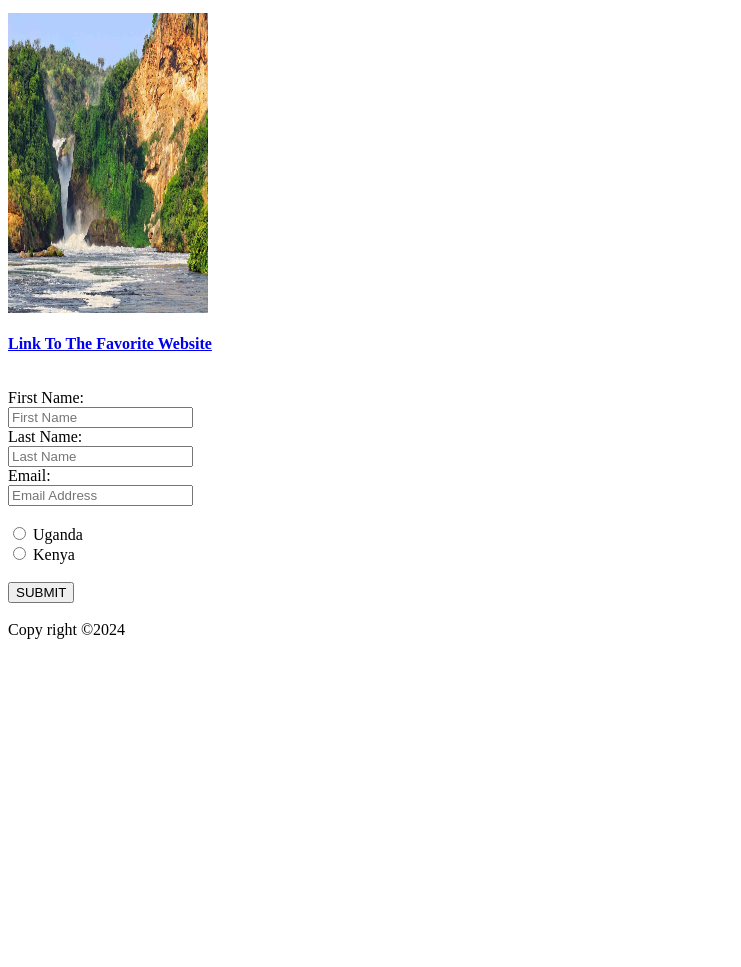
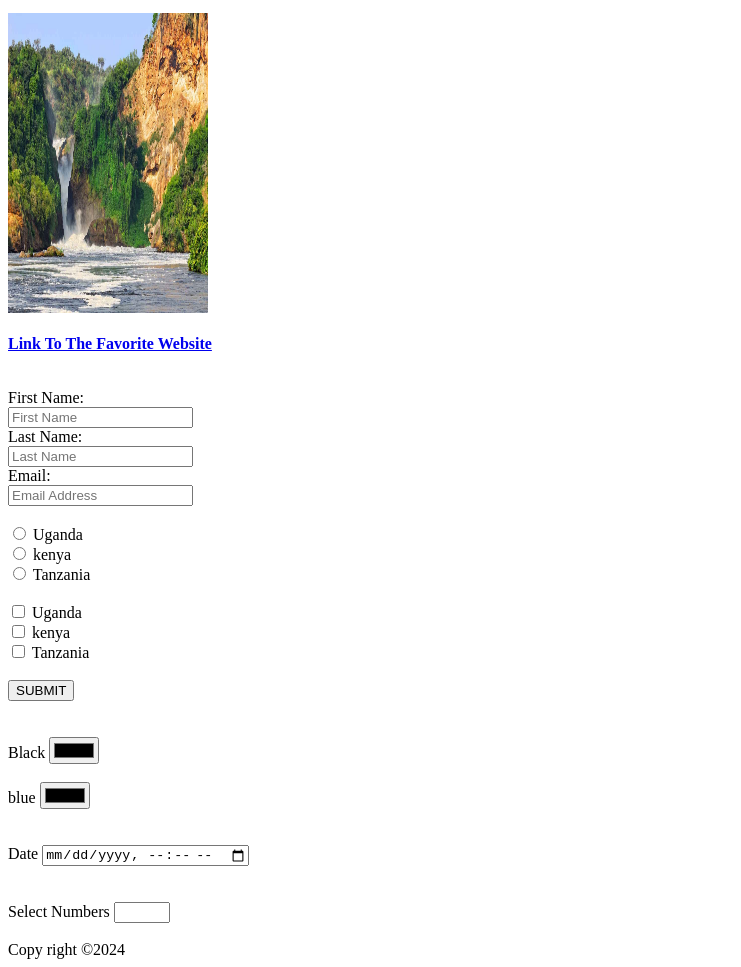
Before and after one commit to erias58/Internet-tech.-2, a plain HTML site: page index.html in a window 1280 px wide. Shown: the part 119-1086 px from the top of the page, without its empty margins (0-741 px from the left). Before the commit the page ends 800 px from the top, so only its background shows below. Drawn offline with Linux system fonts and the light colour scheme.

Commit message:
9/21/2024 saturday lecture

```diff
--- a/index.html
+++ b/index.html
@@ -4,6 +4,7 @@
     <meta charset="UTF-8">
     <meta name="viewport" content="width=device-width, initial-scale=1.0">
     <title>Erias Lubega</title>
+    <!-- <link rel="stylesheet" href="/css/style.css"> -->
 </head>
 <body>
     <header>
@@ -27,16 +28,46 @@
                     <input type="text" id="lName" placeholder="Last Name" required><br>
                     <label for="email" id="email">Email:</label><br>
                     <input type="email" id="email" placeholder="Email Address" required><br><br>
-                    <input type="radio" name="Uganda" id="Uganda" value="best_country">
+
 
                     <!-- radio tag -->
-                    <label for="Uganda">Uganda</label><br>
-                    <input type="radio" name="kenya" id="kenya" value="best_country">
-                    <label for="Kenya">Kenya</label><br><br>
+                    <input type="radio" id="Uganda" name="best_country">
+                    <label for="Uganda">Uganda</label> <br>
+                    <input type="radio" id="kenya" name="best_country">
+                    <label for="kenya">kenya</label><br>
+                    <input type="radio" name="best_country" id="Tanzania">
+                    <label for="Tanzania">Tanzania</label><br><br>
+
+                    <!-- checkbox -->
+                    <input type="checkbox" id="Uganda" name="best_country">
+                    <label for="Uganda">Uganda</label> <br>
+                    <input type="checkbox" id="kenya" name="best_country">
+                    <label for="kenya">kenya</label><br>
+                    <input type="checkbox" name="best_country" id="Tanzania">
+                    <label for="Tanzania">Tanzania</label><br><br>
                     <input type="submit" value="SUBMIT">
-                </form><br>
+
+                </form><br> <br>
+                    <!-- colors as input -->
+                <form action="submit"  method="post">
+                    <label for="color_black">Black</label>
+                    <input type="color" id="color_black" name="black"> <br><br>
+                    <label for="color_blue"> blue</label>
+                    <input type="color" id="color_blue" name="blue">
+                </form><br><br>
+                <!-- Dates as input -->
+
+                <form action="submit" method="post">
+                    <label for="date and time ">Date</label>
+                    <input type="datetime-local" value="Time_now" name="Time_now">
+                </form><br><br>
+                <!-- min and max numbers -->
+                <form action="submit">
+                    <label for="numbers">Select Numbers</label>
+                    <input type="number" min="2" max="10" step="2" id="numbers">
+                </form>
             </section>
-            </main>
+            </main><br>
             <footer>
                 Copy right &copy;2024
             </footer>
```
Also changed, not shown: css/style.css (added).
